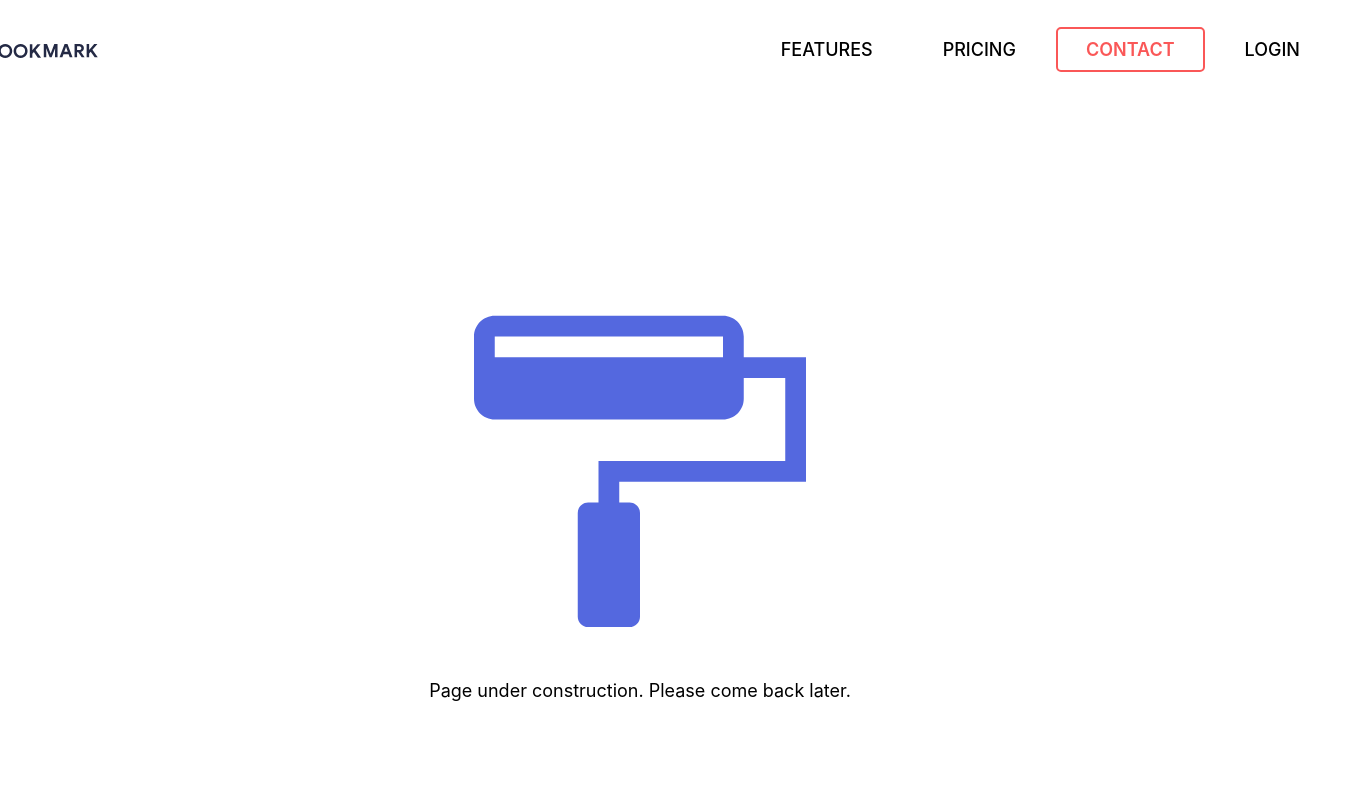
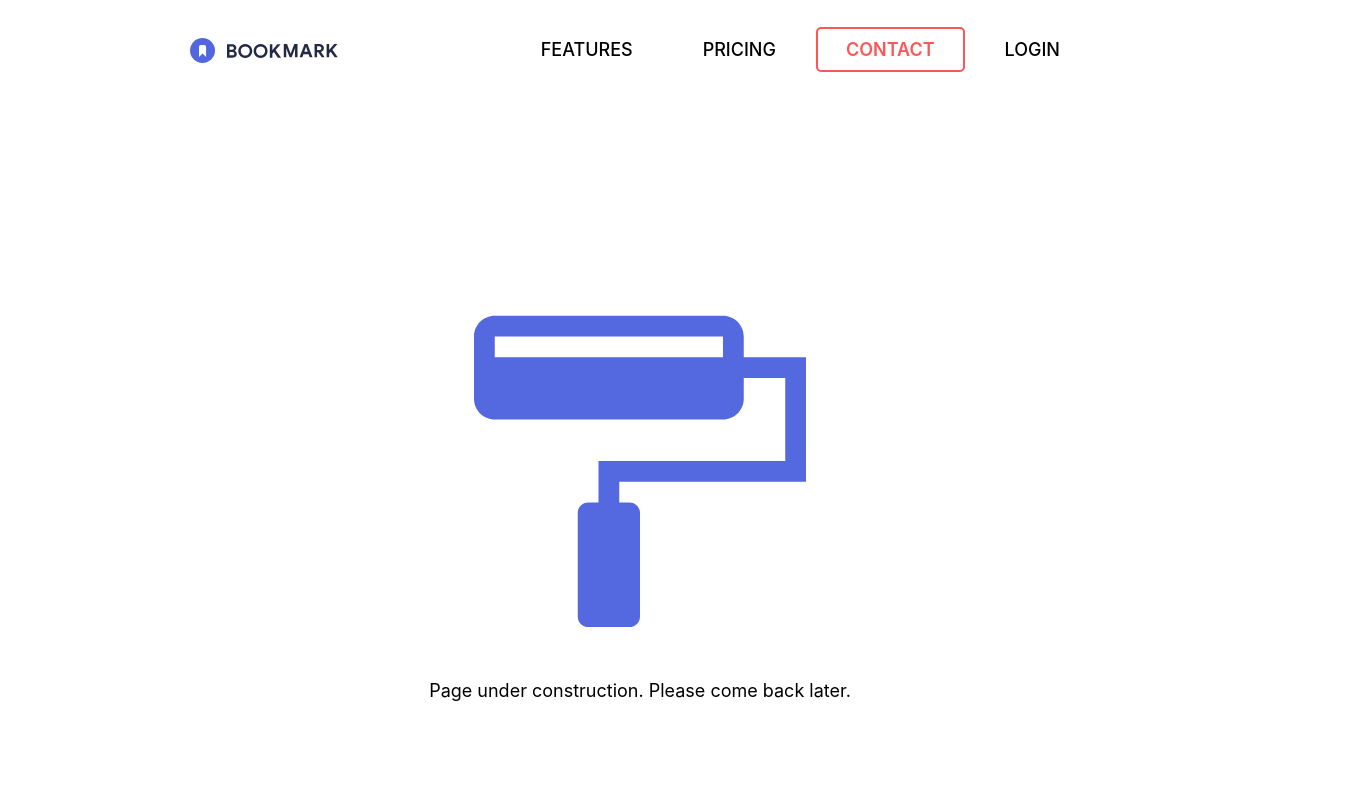
Before and after one commit to aleksandra-zablocka/confilogi, a React (Create React App) app: page /confilogi/contact in a window 1280 px wide. Shown: the top 800 px of the page, 1360 px wide, since content can reach past the window. Built offline with nearby package versions, Linux system fonts and the light colour scheme; a web font is replaced by a local one.

Commit message:
set the same width for other pages than Home

```diff
--- a/src/components/SharedLayout/SharedLayout.scss
+++ b/src/components/SharedLayout/SharedLayout.scss
@@ -1,6 +1,7 @@
 @use '../../styles/utils/mixins';
 
 body {
+  max-width: 1440px;
   // margin: 0 auto;
   display: flex;
   flex-direction: column;
--- a/src/pages/Contact/Contact.module.scss
+++ b/src/pages/Contact/Contact.module.scss
@@ -1,5 +1,6 @@
 .container {
-  width: 1440px;
+  width: 960px;
+  // max-width: 1440px;
   height: 800px;
   display: flex;
   flex-direction: column;
--- a/src/pages/Features/Features.module.scss
+++ b/src/pages/Features/Features.module.scss
@@ -1,5 +1,6 @@
 .container {
-  width: 1440px;
+  width: 960px;
+  // max-width: 1440px;
   height: 800px;
   display: flex;
   flex-direction: column;
--- a/src/pages/Home/Home.module.scss
+++ b/src/pages/Home/Home.module.scss
@@ -1,5 +1,7 @@
 .sections {
   // width: 100vw;
+  // width: 1440px;
+  // max-width: 1440px;
   display: flex;
   flex-direction: column;
   // justify-content: center;
--- a/src/pages/Login/Login.module.scss
+++ b/src/pages/Login/Login.module.scss
@@ -1,4 +1,5 @@
 .container {
+  width: 960px;
   // max-width: 1440px;
   height: 800px;
   display: flex;
--- a/src/pages/Pricing/Pricing.module.scss
+++ b/src/pages/Pricing/Pricing.module.scss
@@ -1,5 +1,6 @@
 .container {
-  width: 1440px;
+  width: 960px;
+  // max-width: 1440px;
   height: 800px;
   display: flex;
   flex-direction: column;
```
